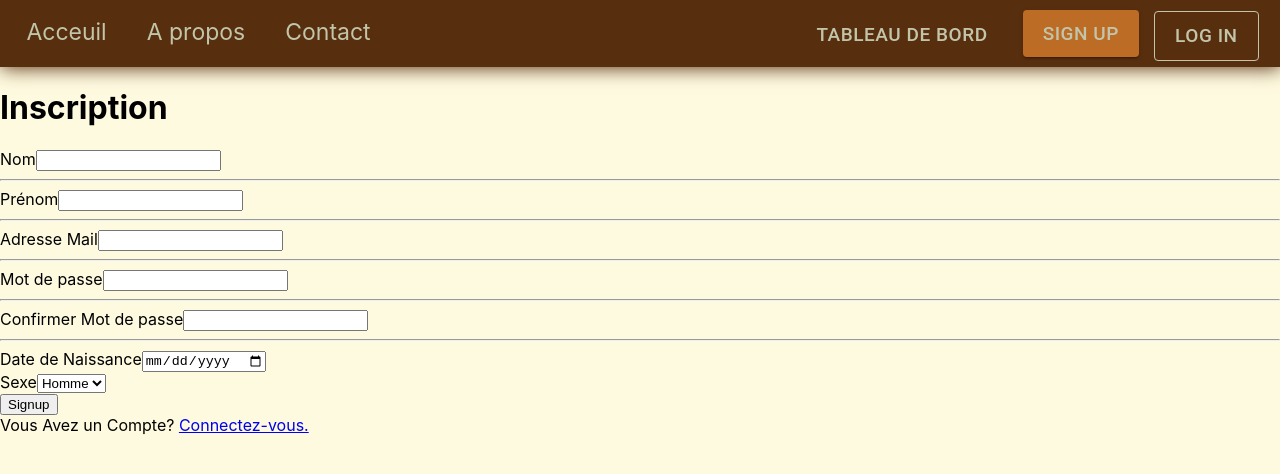
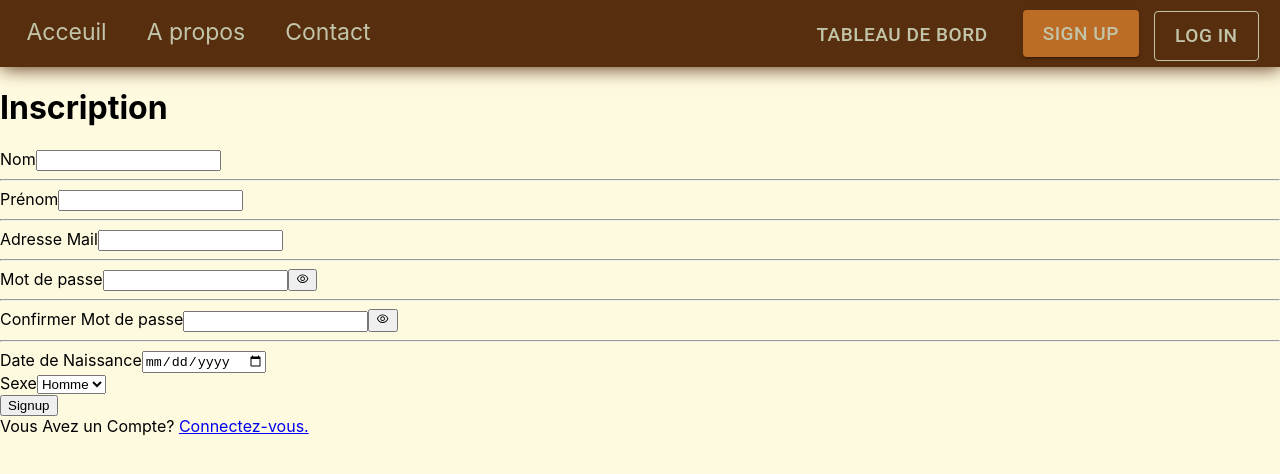
Before and after one commit to asmawassar/projet, a React (Create React App) app in the folder client/: page /SignUp in a window 1280 px wide. Shown: the top 474 px of the page. Built offline with nearby package versions, Linux system fonts and the light colour scheme.

Commit message:
Password Eye

```diff
--- a/client/src/pages/LogIn/Login.js
+++ b/client/src/pages/LogIn/Login.js
@@ -1,6 +1,13 @@
 import { NavLink } from "react-router-dom";
+import { useState } from "react";
+import {AiOutlineEyeInvisible,AiOutlineEye} from 'react-icons/ai';
 
 function LogIn() {
+
+  const [state,setstate] =useState(false);
+  const togglebtn = () => {
+       setstate(prevState => !prevState);
+  }
   return (
     <>
       <div className="center">
@@ -14,7 +21,10 @@ function LogIn() {
             </div>
             <div className="txt">
               <label>Mot de Passe</label>
-              <input type="password" required />
+              <input type={state ? "text" : "password"} required />
+              <button className="btn" type='button' onClick={togglebtn}>
+            {state ? <AiOutlineEyeInvisible /> : <AiOutlineEye />}
+           </button>
               <hr />
             </div>
             <input type="submit" value="Se Connecter" />
--- a/client/src/pages/SignUp/SignUp.js
+++ b/client/src/pages/SignUp/SignUp.js
@@ -2,8 +2,20 @@ import { NavLink } from "react-router-dom";
 import React, { useState } from "react";
 import axios from "axios";
 import { Alert } from "@mui/material";
+import {AiOutlineEyeInvisible,AiOutlineEye} from 'react-icons/ai';
 
 function SignUp() {
+
+  const [state1,setstate1] =useState(false);
+  const [state2,setstate2] =useState(false);
+  const togglebtn1 = () => {
+       setstate1(prevState => !prevState);
+  }
+  const togglebtn2 = () => {
+    setstate2(prevState => !prevState);
+}
+
+
   const [form, setForm] = useState({
     firstName: "",
     lastName: "",
@@ -88,9 +100,12 @@ function SignUp() {
               <input
                 value={form.password}
                 onChange={(e) => updateForm({ password: e.target.value })}
-                type="password"
+                type={state1 ? "text" : "password"}
                 required
               />
+              <button className="btn" type='button' onClick={togglebtn1}>
+            {state1 ? <AiOutlineEyeInvisible /> : <AiOutlineEye />}
+           </button>
               <hr />
             </div>
             <div
@@ -99,7 +114,10 @@ function SignUp() {
               className="reenterPass"
             >
               <label>Confirmer Mot de passe</label>
-              <input type="password" required />
+              <input type={state2 ? "text" : "password"} required />
+              <button className="btn" type='button' onClick={togglebtn2}>
+            {state2 ? <AiOutlineEyeInvisible /> : <AiOutlineEye />}
+           </button>
               <hr />
             </div>
           </div>
```
